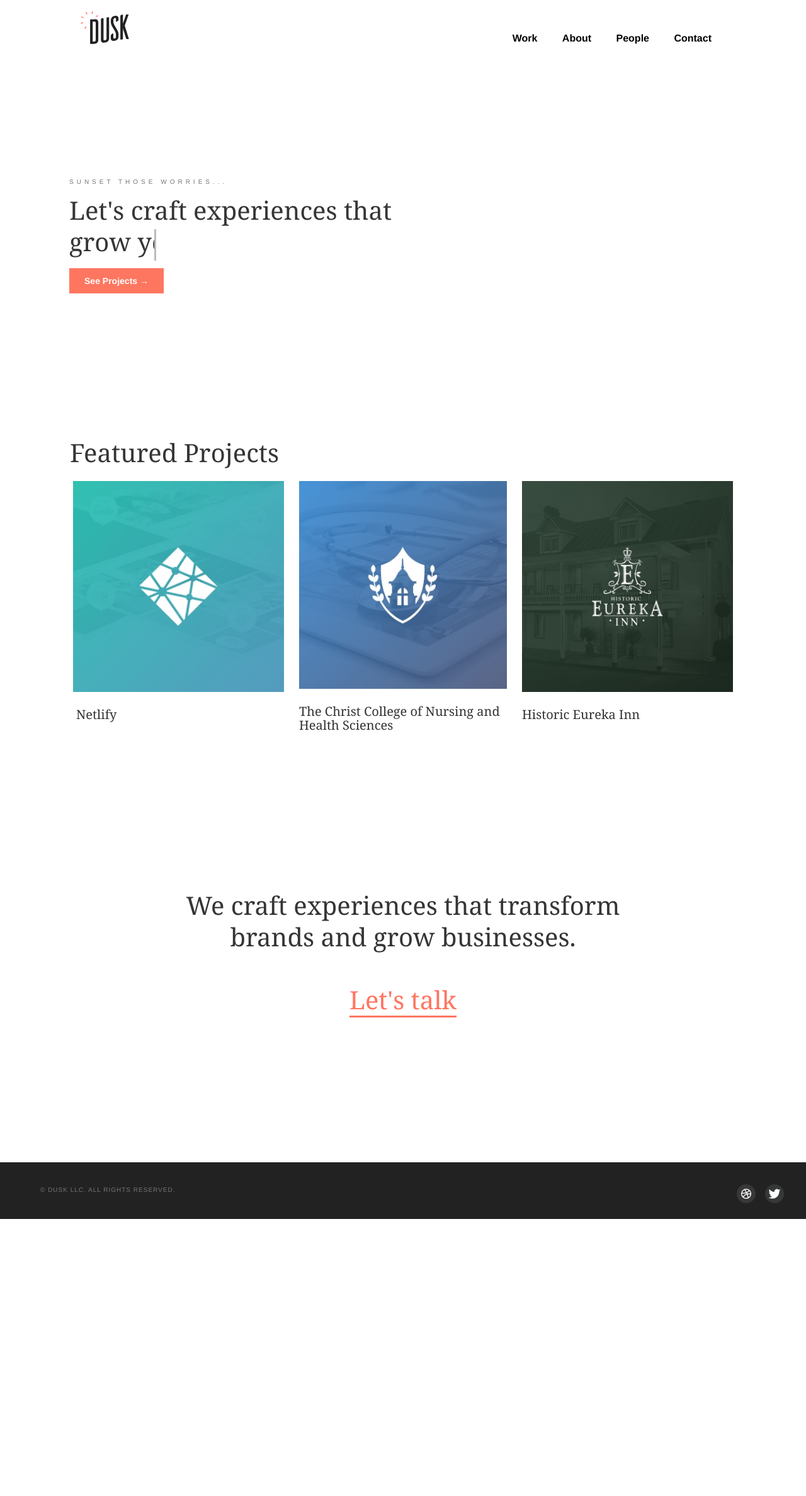
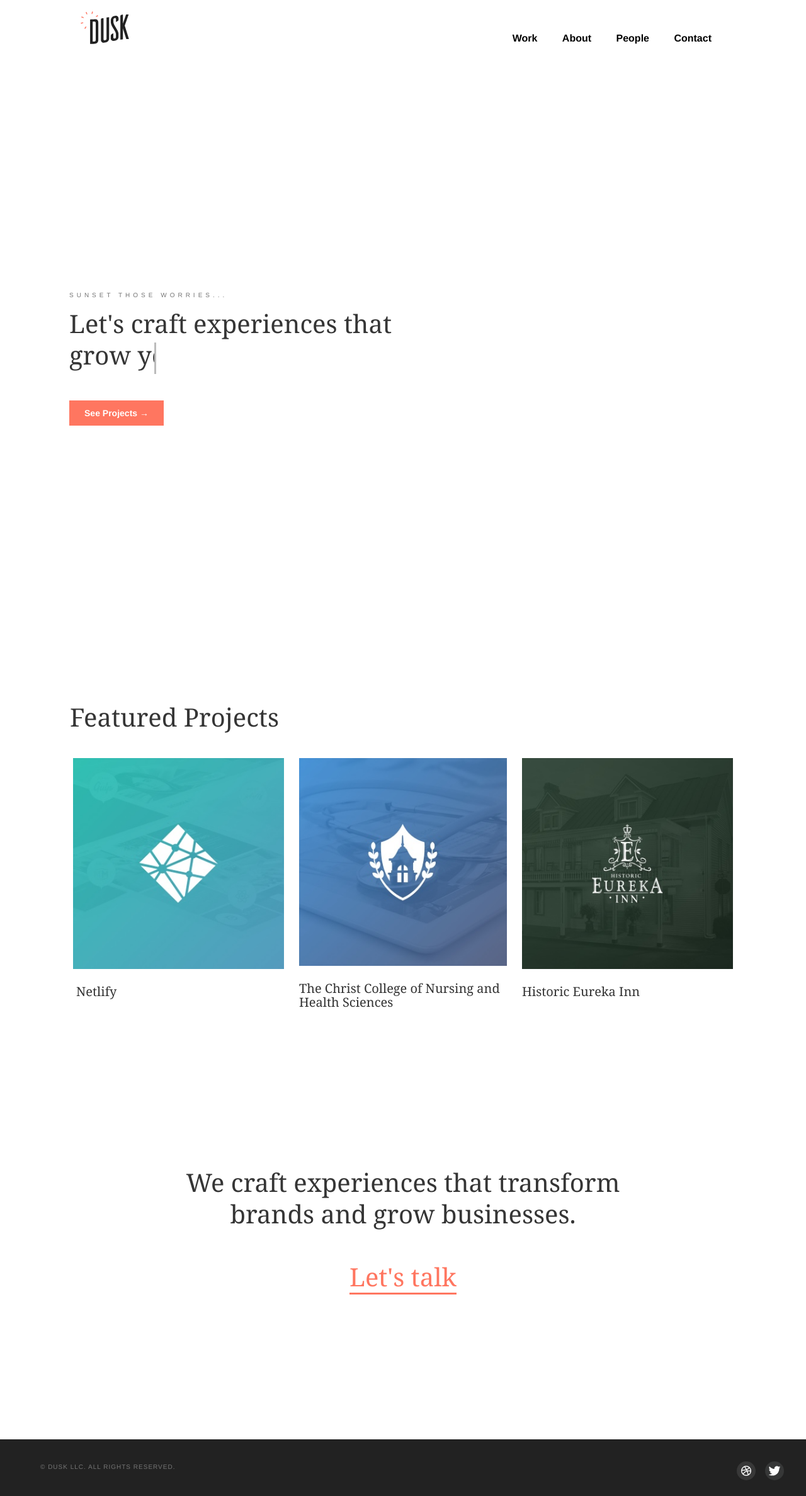
Before and after one commit to mountainbug95/6point0_jekyll, a Jekyll site: the page built from index.html, in a window 1280 px wide. Shown: the whole page at 63% size. Built offline with Jekyll 4.4.1, drawn with Linux system fonts in a browser that asks for light colours; some web fonts are replaced; before the commit the page ends 1936 px from its top, so only the background shows below that.

Commit message:
fixed vertical scaling of white space on index page

```diff
--- a/assets/css/header-style.css
+++ b/assets/css/header-style.css
@@ -65,7 +65,7 @@ nav{
   100%  { transform: rotate(360deg) }
 }
 
-@media screen and (max-width: 1000px) {
+@media screen and (max-width: 800px) {
     .nav-bar a{
         display: none;
     }
--- a/assets/css/index-style.css
+++ b/assets/css/index-style.css
@@ -1,3 +1,22 @@
+/*white space scaling*/
+@media screen and (min-height: 770px) {
+    .projects-blurb{
+        margin-top: 180px;
+    }
+    .projects-section{
+        margin-top: 210px;
+    }
+}
+@media screen and (max-height: 770px) {
+    .projects-blurb{
+        margin-top: 55px;
+    }
+    .projects-section{
+        margin-top: 210px;
+    }
+}
+/*END WHITE SPACE SCALING*/
+
 /*blurb scaling*/
 @media screen and (min-width: 400px) {
     .projects-blurb{
@@ -205,7 +224,7 @@
 
 /*flipping button*/
 .center{
-    margin-top: 50px;
+    margin-top: 80px;
     font-weight: 800;
 }
 
@@ -398,6 +417,7 @@
 
 .projects-container h1{
     text-align: left;
+    margin-bottom: 30px;
 }
 
 .project-listing-container{
--- a/assets/css/responsive-nav-style.css
+++ b/assets/css/responsive-nav-style.css
@@ -59,7 +59,7 @@
 
 
 
-@media screen and (max-width: 1000px) {
+@media screen and (max-width: 800px) {
 
     .nav-button{
         display: inline-block;
@@ -67,7 +67,7 @@
 
 }
 
-@media screen and (min-width: 1000px) {
+@media screen and (min-width: 800px) {
 
     .drop-nav-container{
     display: none;
```
